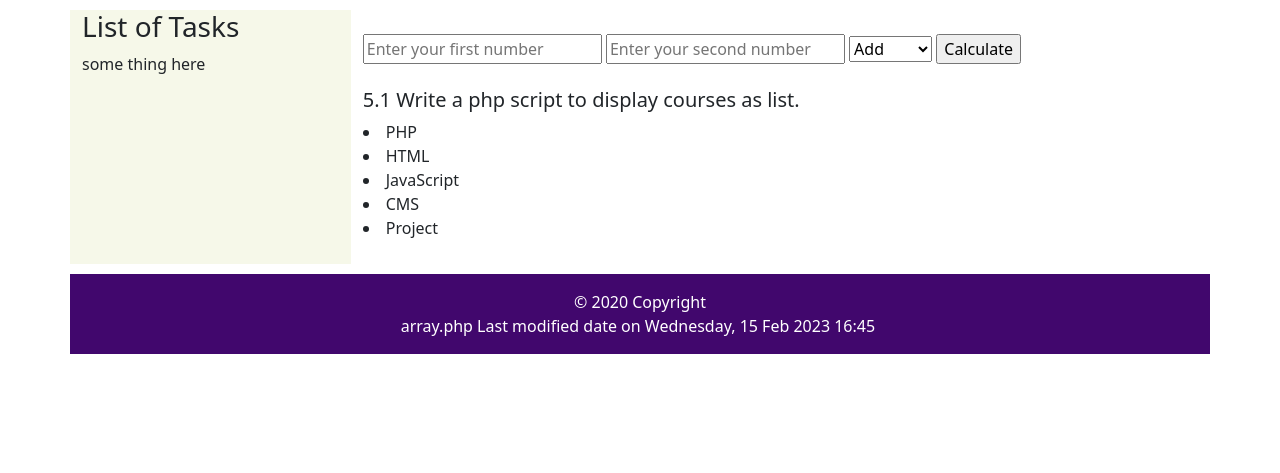
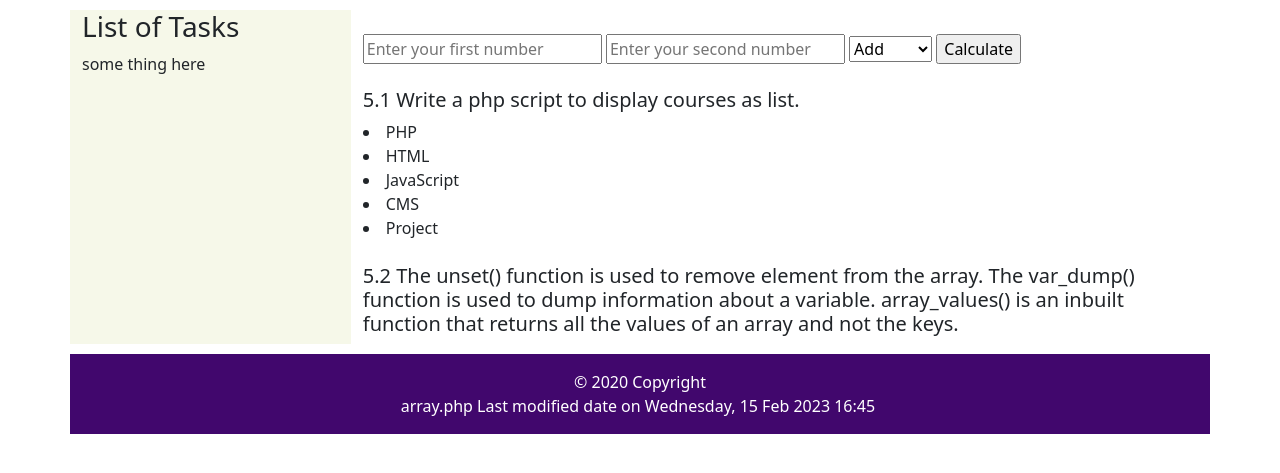
Before and after one commit to rushani22000/hrm_tasks, a PHP site: page /array.php in a window 1280 px wide. Shown: the part 56-529 px from the top of the page. Run offline with PHP 8.4, Linux system fonts and the light colour scheme; data that the repository does not hold is empty.

Commit message:
Update array php

```diff
--- a/layout/array.php
+++ b/layout/array.php
@@ -49,10 +49,10 @@ if (isset($result)){
 }
 ?>
 <br>
-<!-- <h5>5.2 The unset() function is used to remove element from the array. The var_dump()
+<h5>5.2 The unset() function is used to remove element from the array. The var_dump()
     function is used to dump information about a variable.  array_values() is an inbuilt
      function that returns all the values of an array and not the keys.
-</h5> -->
+</h5>
 
 <?php /*
 $courses1=array("PHP", "HTML", "JavaScript", "CMS", "Project");
```
